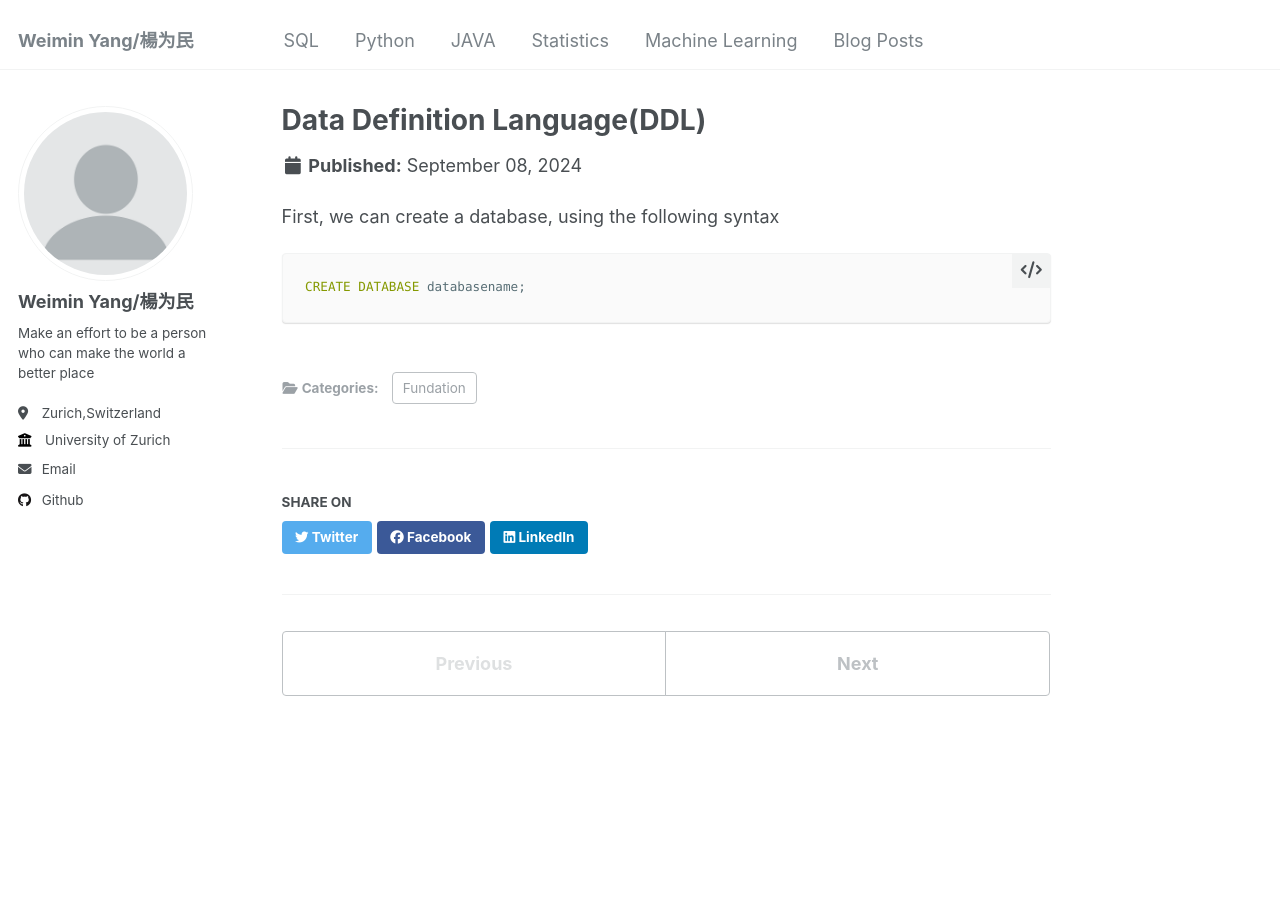
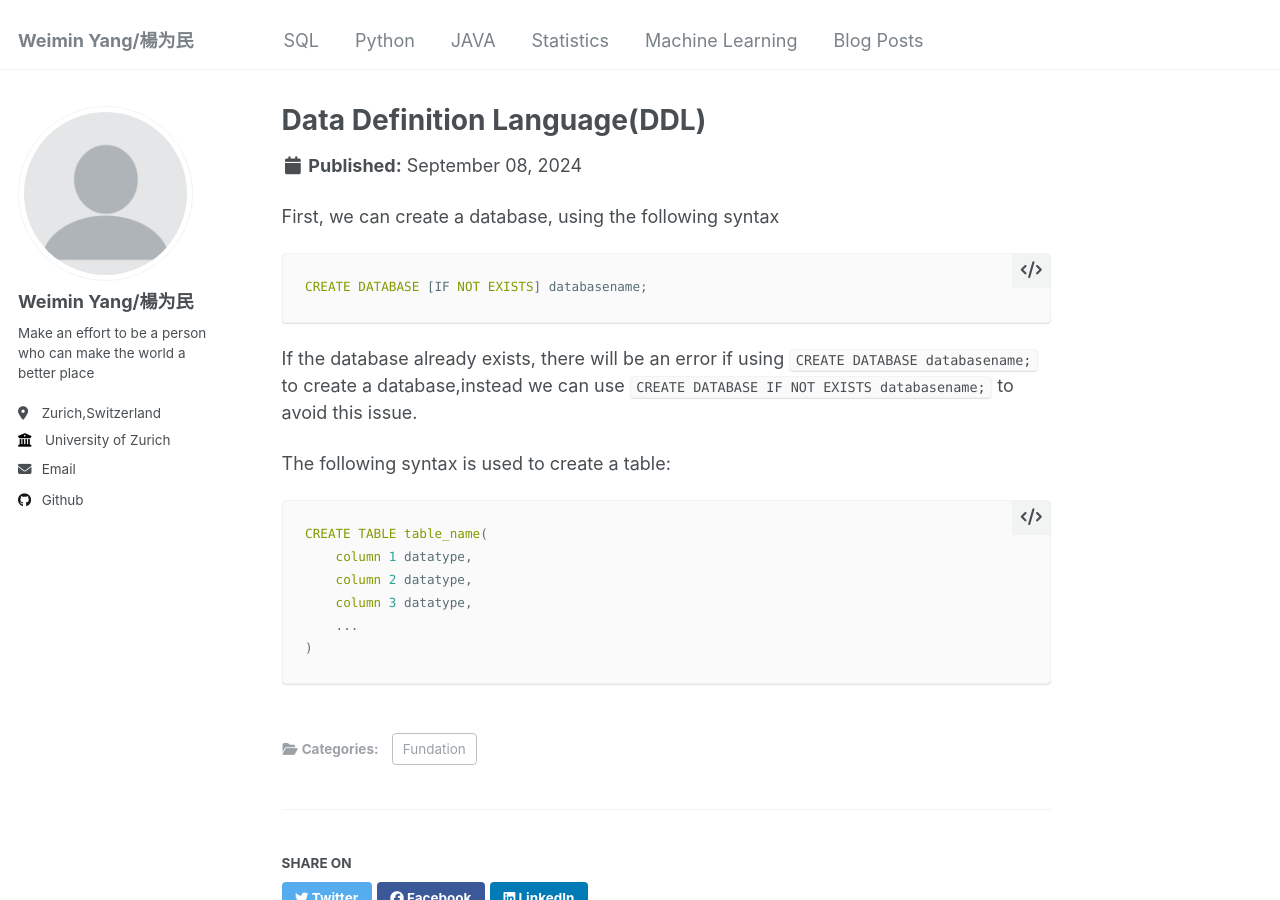
Before and after one commit to weimin3/weimin3.github-io, a Jekyll site: the page built from _SQL/1_DDL.md, in a window 1280 px wide and 900 px high. Built offline with Jekyll 4.4.1, drawn with Linux system fonts in a browser that asks for light colours.

Commit message:
Update 1_DDL.md

````diff
--- a/_SQL/1_DDL.md
+++ b/_SQL/1_DDL.md
@@ -12,5 +12,16 @@ date: 2024-09-08
 ---
 First, we can create a database, using the following syntax
 ```sql
-CREATE DATABASE databasename;
+CREATE DATABASE [IF NOT EXISTS] databasename;
 ```
+If the database already exists, there will be an error if using `CREATE DATABASE databasename;` to create a database,instead we can use `CREATE DATABASE IF NOT EXISTS databasename;` to avoid this issue.
+
+The following syntax is used to create a table:
+```sql
+CREATE TABLE table_name(
+    column 1 datatype,
+    column 2 datatype,
+    column 3 datatype,
+    ...
+)
+```
````
